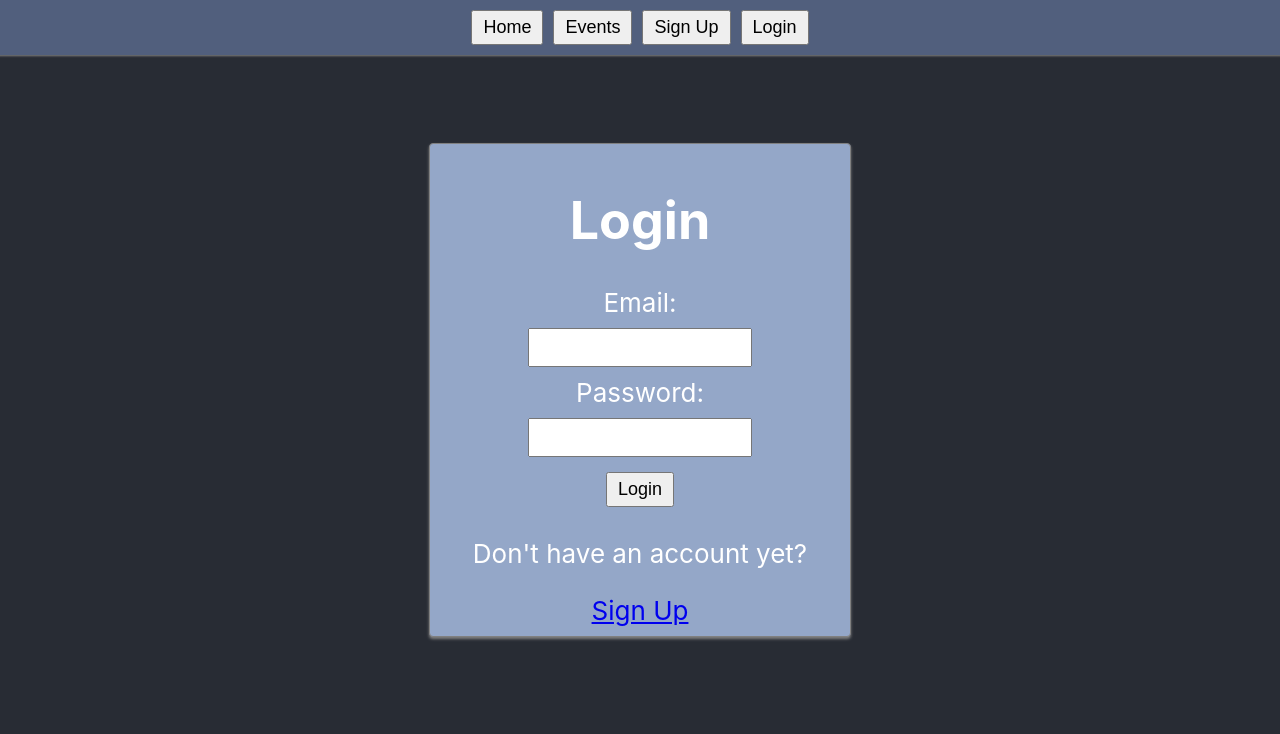
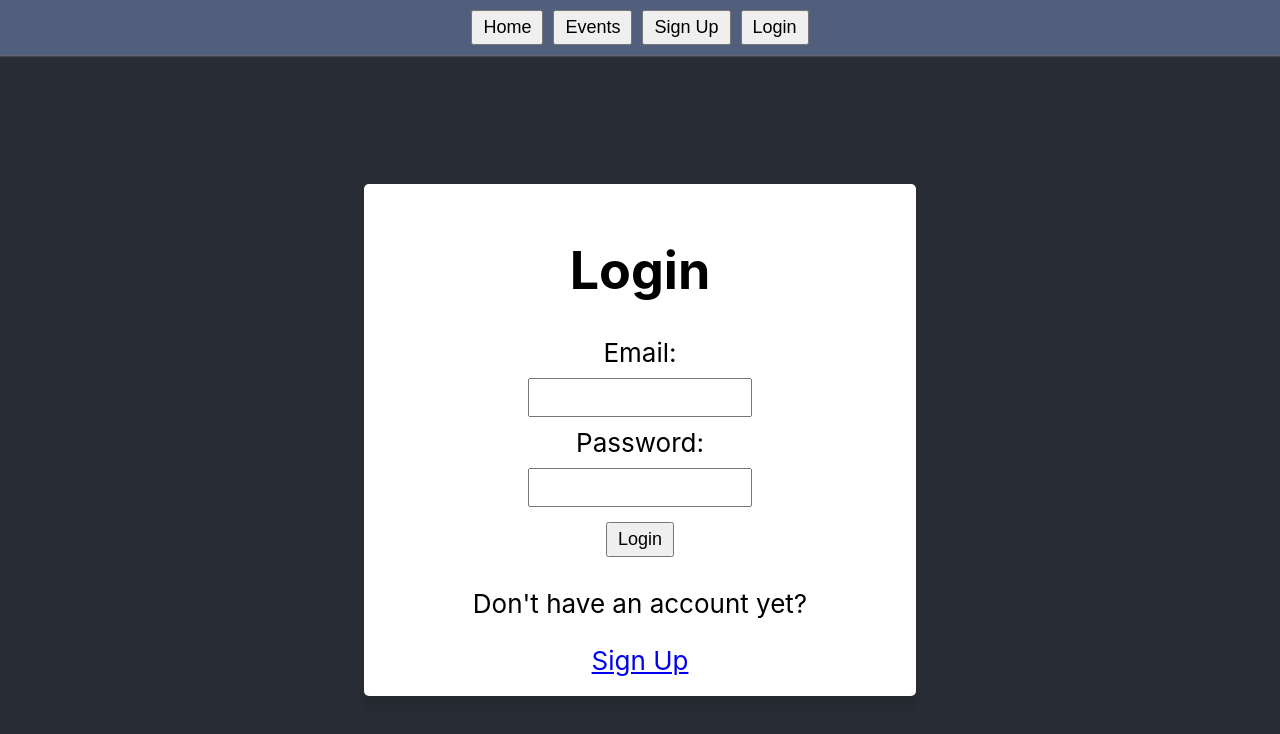
Before and after one commit to danialraja1600/carheaven-frontend, a React (Create React App) app in the folder carheaven-client/: page /login in a window 1280 px wide. Shown: the top 734 px of the page. Built offline with nearby package versions, Linux system fonts and the light colour scheme.

Commit message:
changed css on sign up login page

```diff
--- a/carheaven-client/src/index.css
+++ b/carheaven-client/src/index.css
@@ -63,37 +63,27 @@ nav {
   margin-left: 5px;
 }
 
-.SignUpPage,
-.LoginPage {
-  background: grey;
-  border: 1px solid grey;
-  box-shadow: 0px 2px 3px grey;
-  width: 400px;
-  text-align: center;
-  margin: 0 auto;
-  margin-bottom: 20px;
-  padding: 10px;
-  border-radius: 4px;
-}
 
 .EditCarPage,
 .EditEventPage {
   background-color: rgb(239, 196, 88);
 }
 
-.SignupPage,
-.LoginPage {
-  background-color: #608dd5;
-}
-
-.LoginPage {
-  background-color: #94a7c8;
-}
-
 form {
   display: flex;
   flex-direction: column;
   align-items: center;
+}
+
+.SignUpPage,
+.LoginPage {
+  border-radius: 5px;
+  background-color: white;
+  padding: 20px;
+  color: black;
+  width: 40%;
+  margin-top: 80px;
+  box-shadow:0 15px 4px rgba(0,0,0,0.06);
 }
 
 .car-form {
```
